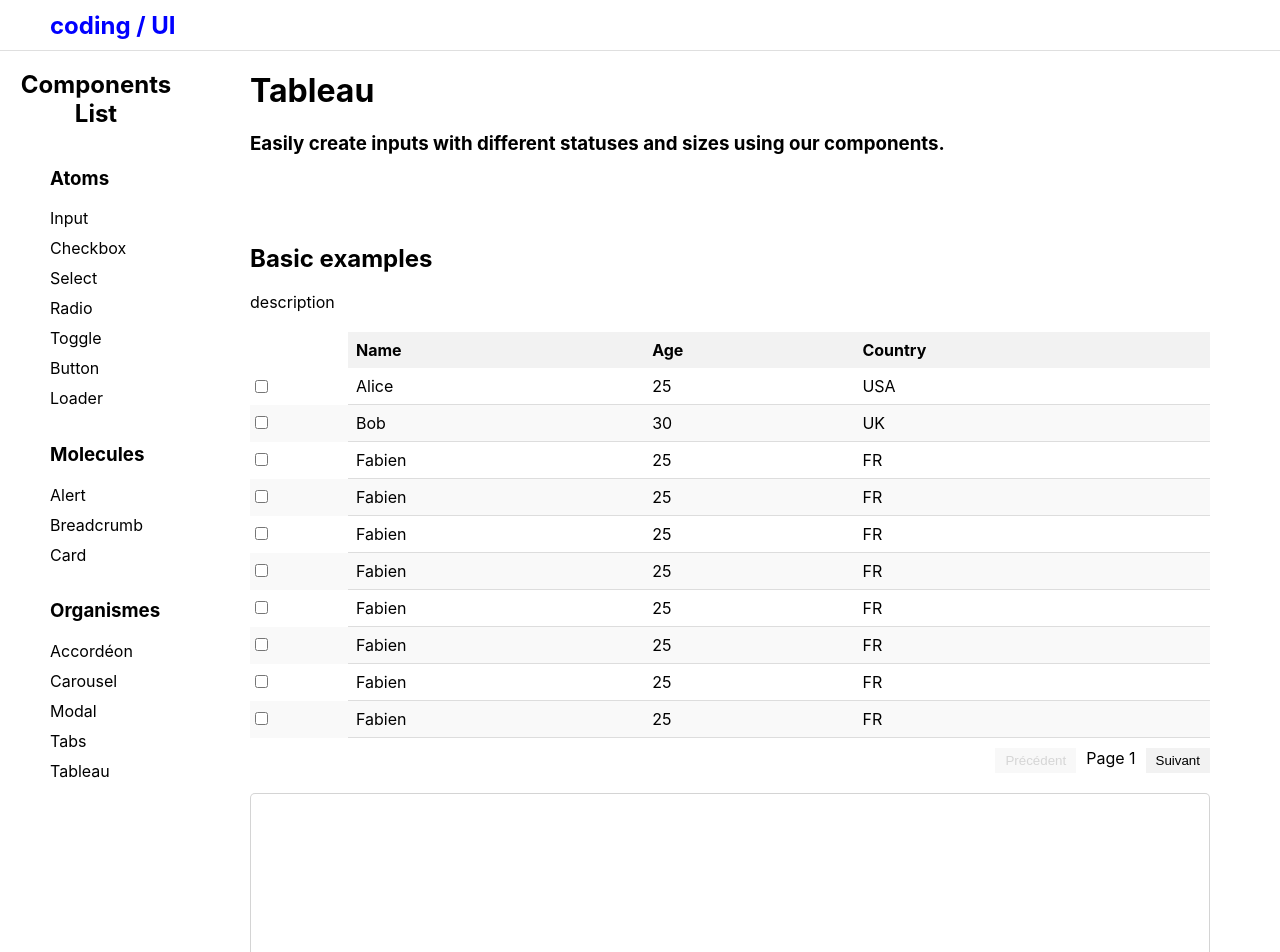
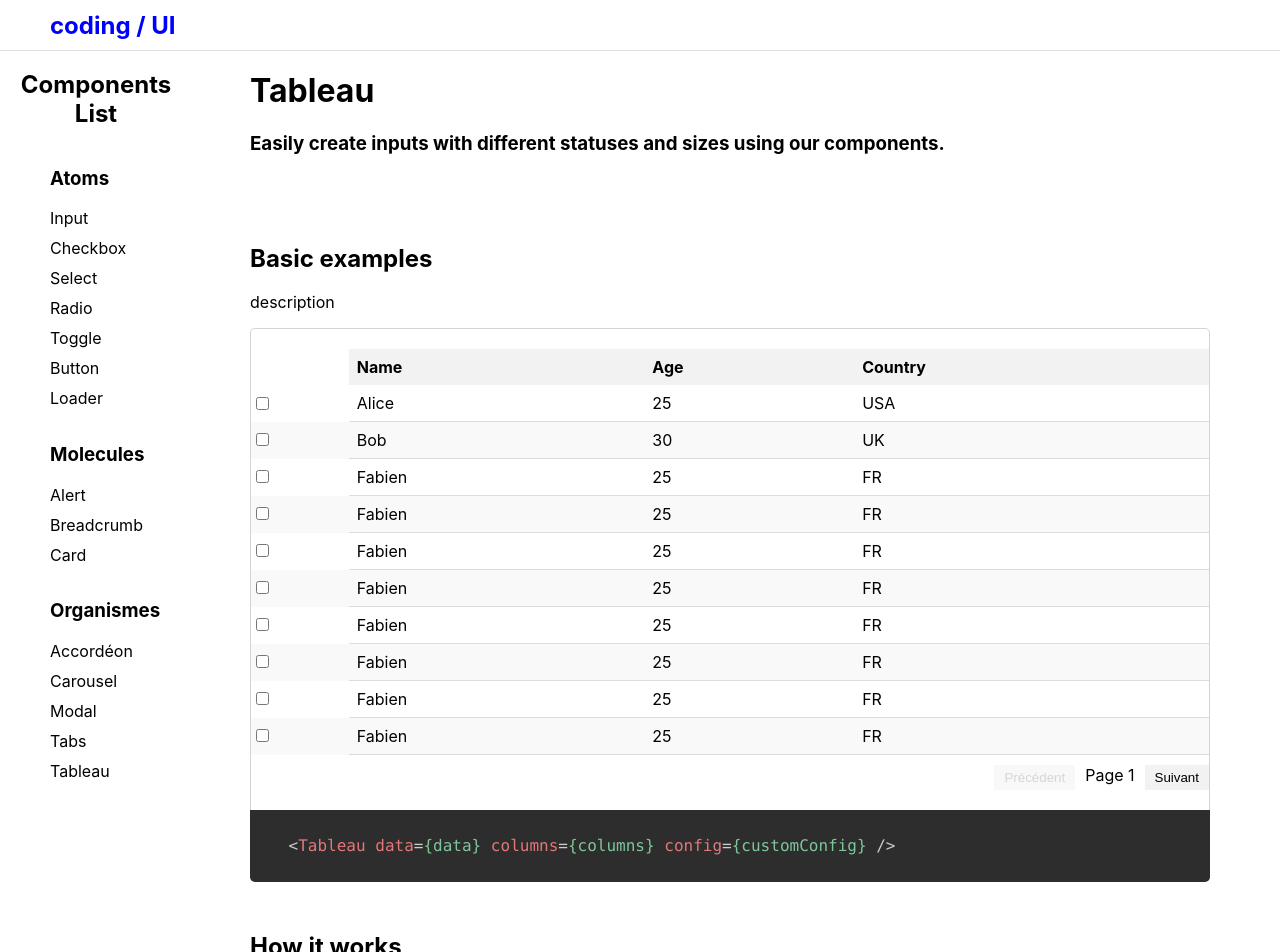
Before and after one commit to SukiTsu/library_react, a React (Vite) app in the folder lib_module/: page /organismes/tableau in a window 1280 px wide. Shown: the top 952 px of the page. Built offline with nearby package versions, Linux system fonts and the light colour scheme.

Commit message:
ajout composant tableau dans div + modif css

```diff
--- a/lib_module/src/assets/css/pages/input.css
+++ b/lib_module/src/assets/css/pages/input.css
@@ -18,7 +18,6 @@
 }
 
 .example-component{
-    height: 200px;
     border: solid rgba(128, 128, 128, 0.337);
     border-width: 1.5px 1.5px 0 1.5px;
     border-top-left-radius: 5px;
--- a/lib_module/src/assets/css/tableau.css
+++ b/lib_module/src/assets/css/tableau.css
@@ -1,6 +1,7 @@
 .table-container {
     width: 100%;
-    margin: 20px 0;
+    margin: 20px 0 0 0;
+    padding-bottom: 20px;
     overflow-x: auto;
   }
 
--- a/lib_module/src/pages/components/organismes/tableau/tableauPage.tsx
+++ b/lib_module/src/pages/components/organismes/tableau/tableauPage.tsx
@@ -17,10 +17,7 @@ export default function TableauPage() {
   }, []); // Le tableau de dépendances vide assure que cette fonction s'exécute seulement une fois après le premier rendu.
 
   const htmlSnippet = `
-    &lt;div className="body-input-header"&gt;<br/>
-    &nbsp;&nbsp;&lt;h1&gt;&#123;RESUME_DATA.content.atoms.component1.name&#125;&lt;/h1&gt;<br/>
-    &nbsp;&nbsp;&lt;h3&gt;&#123;RESUME_DATA.content.atoms.component1.description&#125;&lt;/h3&gt;<br/>
-    &lt;/div&gt;
+    &lt;Tableau data={data} columns={columns} config={customConfig} />
   `;
 
   // Récupération des données depuis le fichier data
@@ -86,8 +83,10 @@ export default function TableauPage() {
                   .description
               }
             </p>
-            <Tableau data={data} columns={columns} config={customConfig} />
-            <div className="example-component"></div>
+
+            <div className="example-component">
+              <Tableau data={data} columns={columns} config={customConfig} />
+            </div>
             <pre>
               <code
                 className="language-html line-numbers"
```
